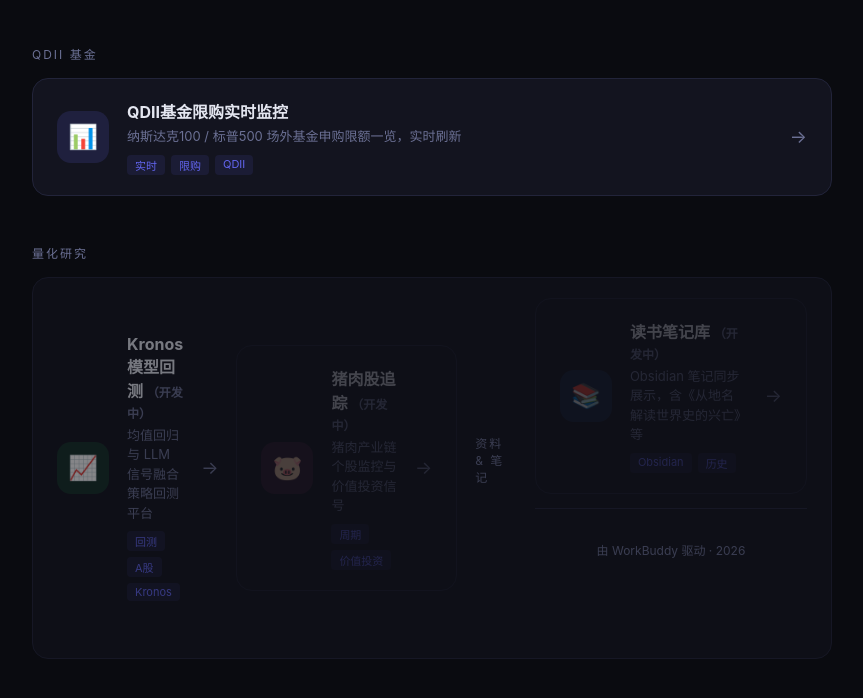
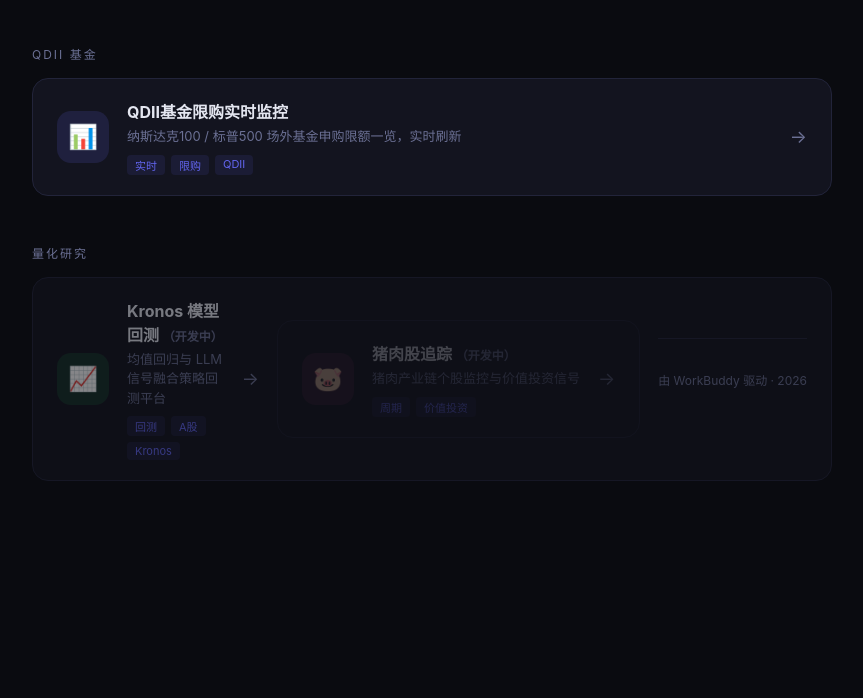
Before and after one commit to xcsbaty871/invest-tools, a plain HTML site: page index.html in a window 1280 px wide. Shown: the part 208-906 px from the top of the page, without its empty margins (208-1071 px from the left). After the commit the page ends 800 px from the top, so only its background shows below. Drawn offline with Linux system fonts and the light colour scheme.

Commit message:
chore: 移除读书笔记库（私人）

```diff
--- a/index.html
+++ b/index.html
@@ -220,23 +220,18 @@
   </div>
 
   <!-- 资料工具 -->
+  <!--
   <div class="section-title">资料 & 笔记</div>
   <div class="tools-grid">
-
     <div class="tool-card" style="opacity:0.5; cursor:default;">
       <div class="tool-icon blue">📚</div>
       <div class="tool-info">
-        <div class="tool-name">读书笔记库 <span style="font-size:12px;color:var(--text-dim)">（开发中）</span></div>
-        <div class="tool-desc">Obsidian 笔记同步展示，含《从地名解读世界史的兴亡》等</div>
-        <div class="tag-row">
-          <span class="tag">Obsidian</span>
-          <span class="tag">历史</span>
-        </div>
+        <div class="tool-name">读书笔记库 <span style="font-size:12px;color:var(--text-dim)">（私人）</span></div>
+        <div class="tool-desc">Obsidian 笔记同步展示</div>
       </div>
-      <div class="tool-arrow">→</div>
-    </a>
-
+    </div>
   </div>
+  -->
 
   <div class="footer">
     由 WorkBuddy 驱动 · <span id="date"></span>
```
